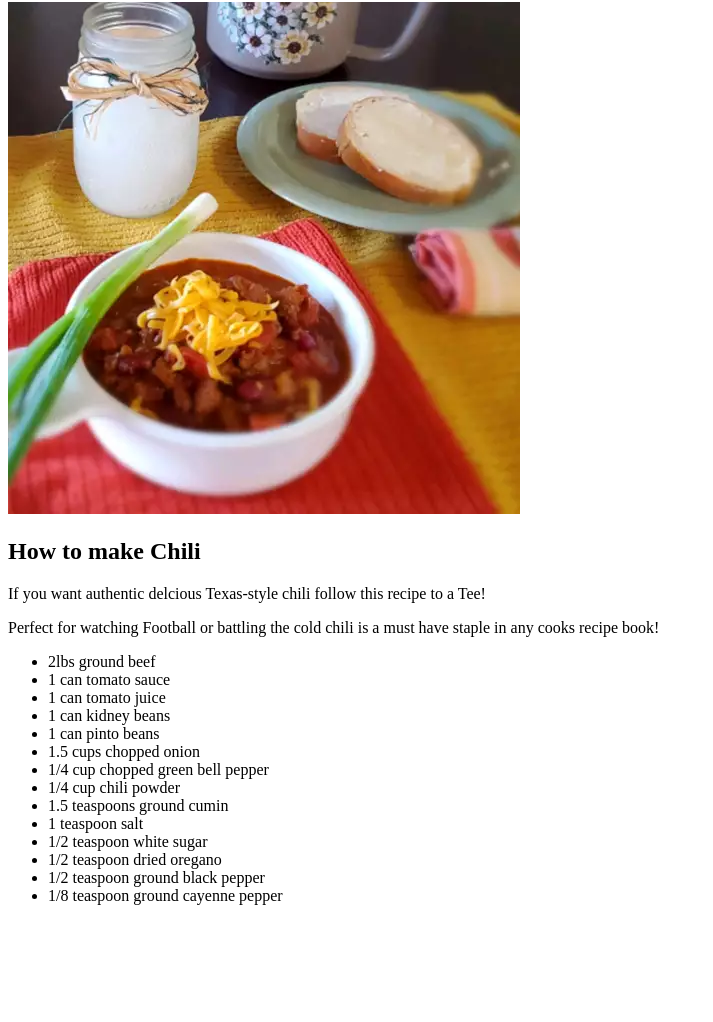
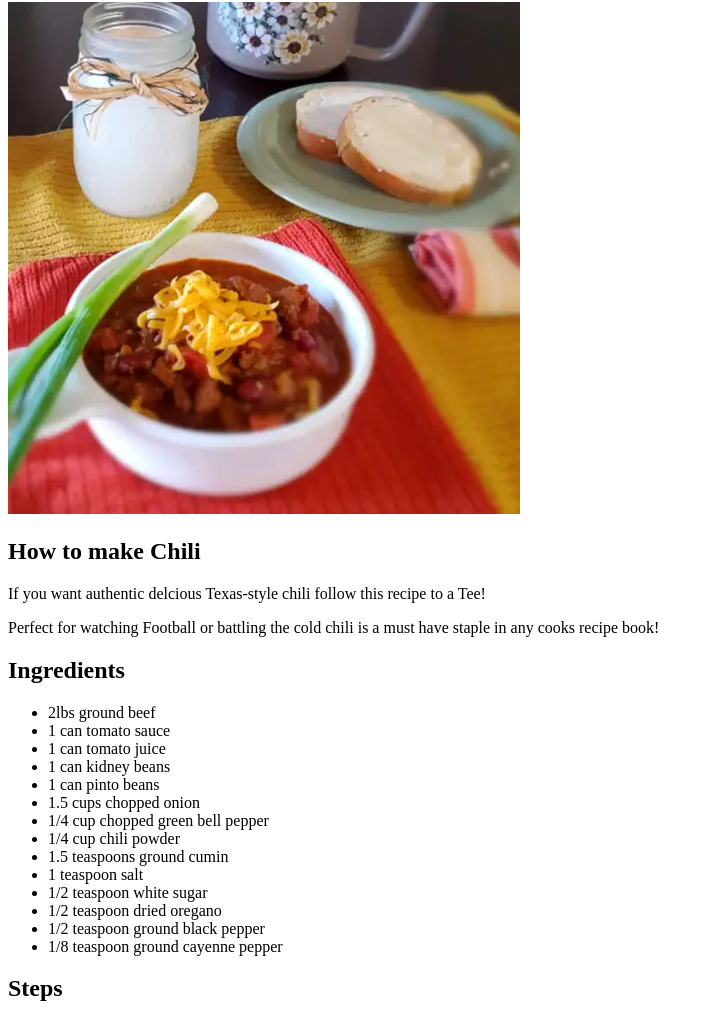
Before and after one commit to Vann-Dalton/odin-recipes, a plain HTML site: page recipes/chili.html in a window 1280 px wide. Shown: the part 78-1100 px from the top of the page, without its empty margins (0-713 px from the left). Before the commit the page ends 999 px from the top, so only its background shows below. Drawn offline with Linux system fonts and the light colour scheme.

Commit message:
Add headings

```diff
--- a/recipes/chili.html
+++ b/recipes/chili.html
@@ -11,6 +11,7 @@
     <h2>How to make Chili</h2>
     <p>If you want authentic delcious Texas-style chili follow this recipe to a Tee!</p>
     <p>Perfect for watching Football or battling the cold chili is a must have staple in any cooks recipe book!</p>
+    <h2>Ingredients</h2>
     <ul>
         <li>2lbs ground beef</li>
         <li>1 can tomato sauce</li>
@@ -27,6 +28,9 @@
         <li>1/2 teaspoon ground black pepper</li>
         <li>1/8 teaspoon ground cayenne pepper</li>
     </ul>
+    <h2>Steps</h2>
+
+
 </body>
 
 
```
